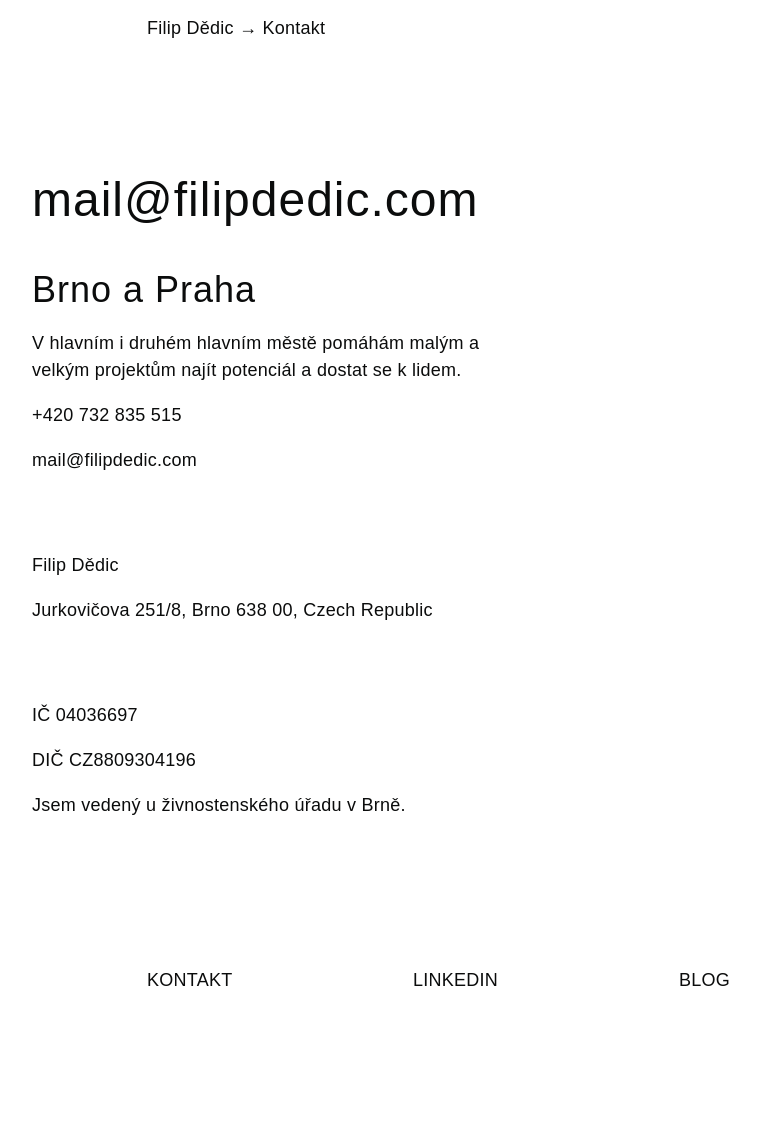
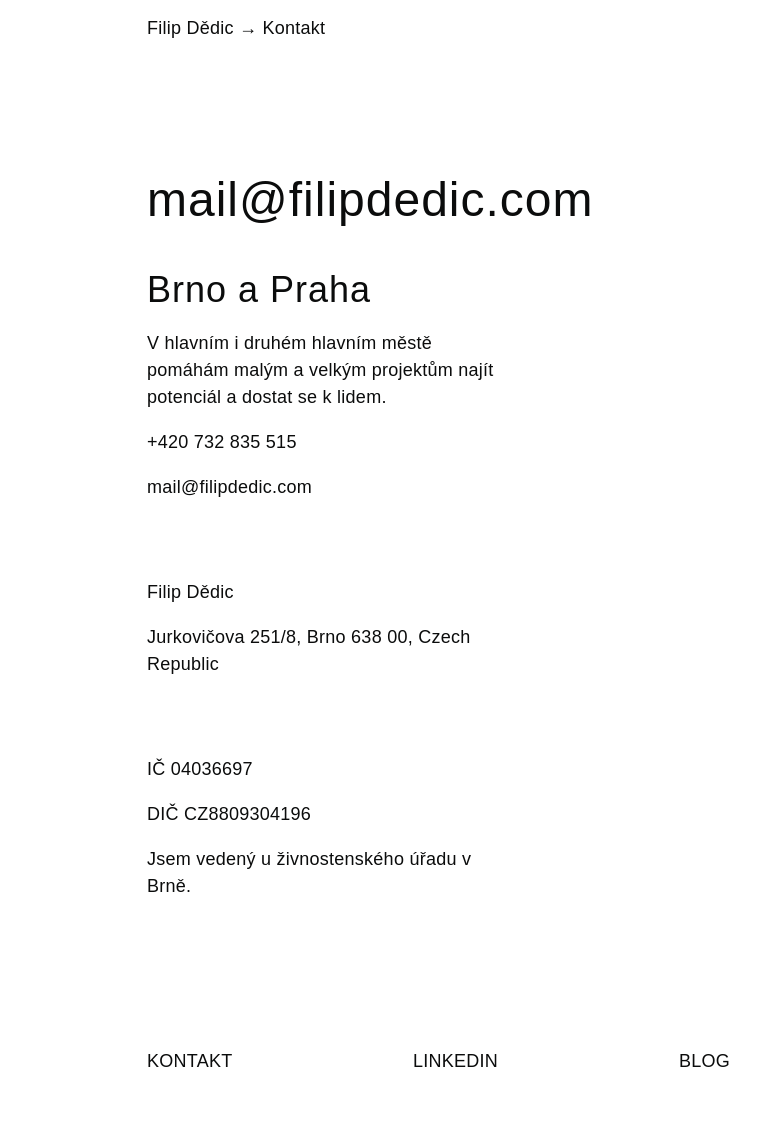
Before and after one commit to fdedic/fdedic.github.io, a Jekyll site: the page built from kontakt.md, in a window 1280 px wide. Shown: the whole page, without its empty margins (113-873 px from the left). Built offline with Jekyll 4.4.1, drawn with Linux system fonts in a browser that asks for light colours; nearby versions of some CDN libraries; some web fonts are replaced; before the commit the page ends 1042 px from its top, so only the background shows below that.

Commit message:
Update contact.html

```diff
--- a/_layouts/contact.html
+++ b/_layouts/contact.html
@@ -7,7 +7,7 @@
   <div id="wrapper">
     <div id="main">
       <div class="grid-container">
-        <div class="row">
+        <div class="row text-block">
           <div class="col-halves-first">
             {{content}}
             <div class="col-halves-second">
```
